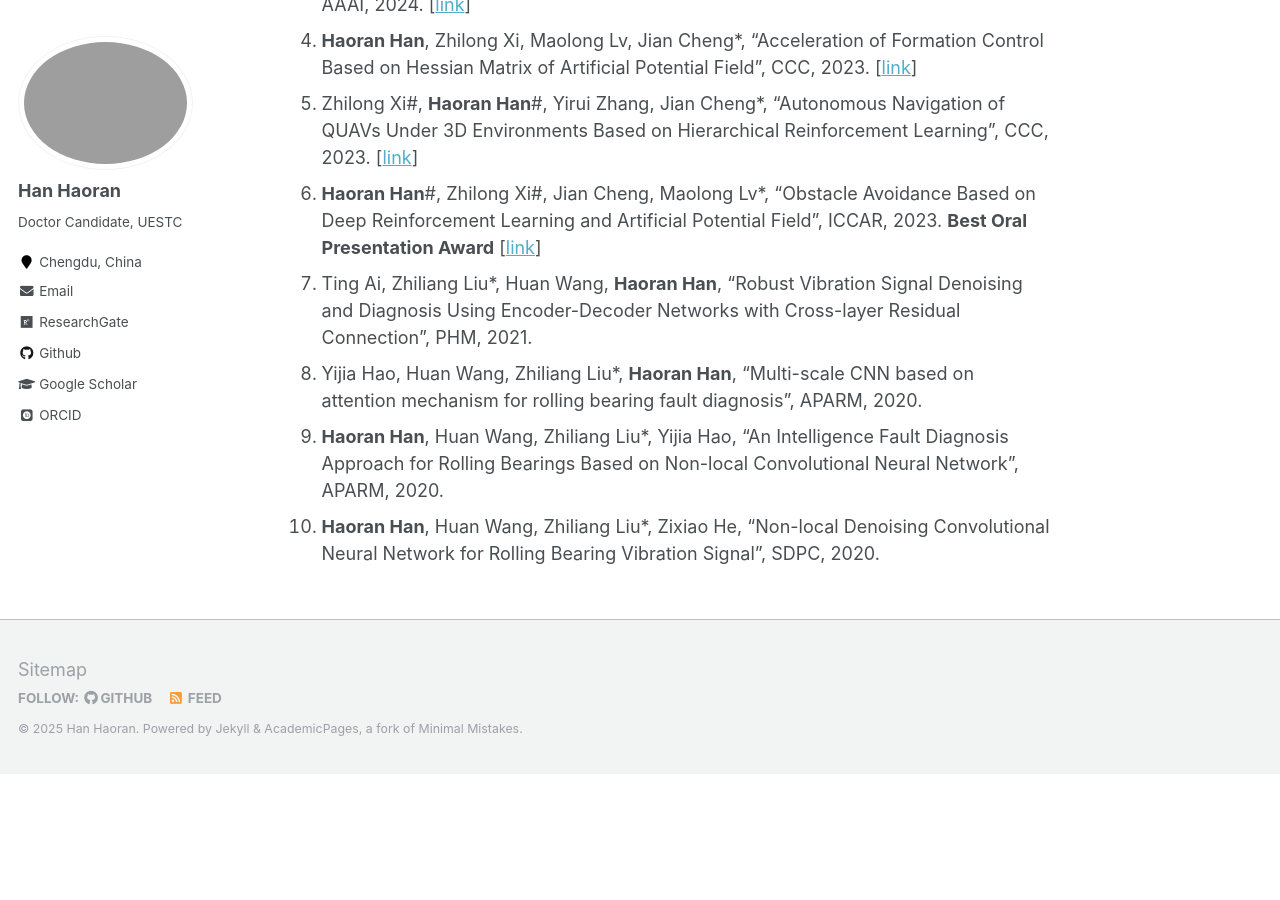
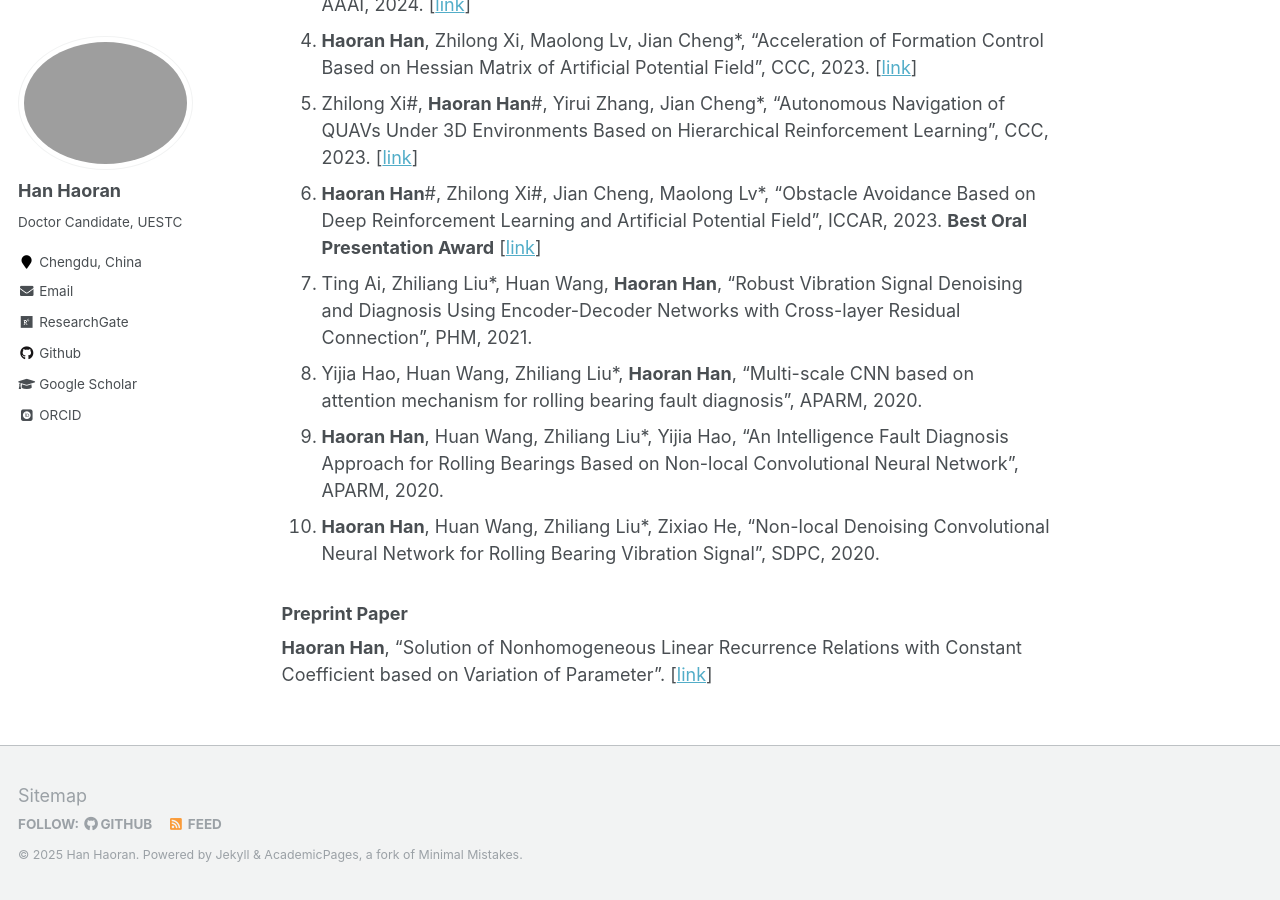
Before and after one commit to Han-Adam/Han-Adam.github.io, a Jekyll site: the page built from _pages/about.md, in a window 1280 px wide and 900 px high, scrolled down 1841 px. Built offline with Jekyll 4.4.1, drawn with Linux system fonts in a browser that asks for light colours; some web fonts are replaced; before the commit the page ends 2615 px from its top, so only the background shows below that; part of the change alters nothing that is shown.

Commit message:
Update about.md

```diff
--- a/_pages/about.md
+++ b/_pages/about.md
@@ -19,15 +19,15 @@ I am chasing my PHD at School of Information and Communication Engineering, Univ
 \# represents equal contribution, * represents corresponding author.
 ### Journal Article
 1. **Haoran Han**, Jian Cheng\*, Maolong Lv\*, Haibin Duan, "Augmenting the Robustness of Tactical Maneuver Decision-Making in Unmanned Aerial Combat Vehicles during Dogfights via Prioritized Population Play with Diversified Partners",  IEEE Transactions on Aerospace and Electronic Systems, Accepted.
-1. **Haoran Han**, Jian Cheng\*, Maolong Lv, Choon Ki Ahn\*, " Enhancing Collision-Free Formation Control in Multiagent Systems: An Approach Based on Time-Derivative of Artificial Potential Functions", IEEE Transactions on Cybernetics, 2025. [[link](https://ieeexplore.ieee.org/document/10993499)]
-2. Yirui Zhang#, **Haoran Han**#, Jian Cheng*, "QUAV Flight Control Based on Axially Symmetric DRL", Neurocomputing, 2025. [[link](https://www.sciencedirect.com/science/article/pii/S0925231225003753)]
-3. Shuliang He#, **Haoran Han**#, Jian Cheng*, "Trajectory Tracking of QUAV Based on Cascade DRL with Feedforward Control", Neurocomputing, 2024. [[link](https://www.sciencedirect.com/science/article/pii/S0925231224018289)]
-4. Zhilong Xi#, **Haoran Han**#, Jian Cheng*, Maolong Lv, "Reducing Oscillations for Obstacle Avoidance in a Dense Environment Using Deep Reinforcement Learning and Time-Derivative of an Artificial Potential Field", Drones, 2024. [[link](https://www.mdpi.com/2504-446X/8/3/85)]
-5. **Haoran Han**, Jian Cheng*, Zhilong Xi, Maolong Lv, "Symmetric Actor–Critic Deep Reinforcement Learning for Cascade Quadrotor Flight Control", Neurocomputing, 2023. [[link](https://www.sciencedirect.com/science/article/pii/S0925231223009128)]
-6. **Haoran Han**, Jian Cheng*, Zhilong Xi, Bingcai Yao, "Cascade Flight Control of Quadrotors Based on
+2. **Haoran Han**, Jian Cheng\*, Maolong Lv, Choon Ki Ahn\*, " Enhancing Collision-Free Formation Control in Multiagent Systems: An Approach Based on Time-Derivative of Artificial Potential Functions", IEEE Transactions on Cybernetics, 2025. [[link](https://ieeexplore.ieee.org/document/10993499)]
+3. Yirui Zhang#, **Haoran Han**#, Jian Cheng*, "QUAV Flight Control Based on Axially Symmetric DRL", Neurocomputing, 2025. [[link](https://www.sciencedirect.com/science/article/pii/S0925231225003753)]
+4. Shuliang He#, **Haoran Han**#, Jian Cheng*, "Trajectory Tracking of QUAV Based on Cascade DRL with Feedforward Control", Neurocomputing, 2024. [[link](https://www.sciencedirect.com/science/article/pii/S0925231224018289)]
+5. Zhilong Xi#, **Haoran Han**#, Jian Cheng*, Maolong Lv, "Reducing Oscillations for Obstacle Avoidance in a Dense Environment Using Deep Reinforcement Learning and Time-Derivative of an Artificial Potential Field", Drones, 2024. [[link](https://www.mdpi.com/2504-446X/8/3/85)]
+6. **Haoran Han**, Jian Cheng*, Zhilong Xi, Maolong Lv, "Symmetric Actor–Critic Deep Reinforcement Learning for Cascade Quadrotor Flight Control", Neurocomputing, 2023. [[link](https://www.sciencedirect.com/science/article/pii/S0925231223009128)]
+7. **Haoran Han**, Jian Cheng*, Zhilong Xi, Bingcai Yao, "Cascade Flight Control of Quadrotors Based on
 Deep Reinforcement Learning", IEEE Robotics and Automation Letters, 2022. [[link](https://ieeexplore.ieee.org/document/9850366)]
-7. **Haoran Han**#, Huan Wang#, Zhiliang Liu*, Jiayi Wang, "Intelligent vibration signal denoising method based on non-local fully convolutional neural network for rolling bearings", ISA Transactions, 2022. [[link](https://doi.org/10.1016/j.isatra.2021.04.022)]
-8. Haiwei Bai, Jian Cheng*, Yanzhou Su, Qi Wang, **Haoran Han**, Yijie Zhang, "Multi-Branch Adaptive Hard Region Mining Network for Urban Scene Parsing of High-Resolution Remote-Sensing Images", Remote Sensing, 2022. [[link](https://www.mdpi.com/2072-4292/14/21/5527/htm)]
+8. **Haoran Han**#, Huan Wang#, Zhiliang Liu*, Jiayi Wang, "Intelligent vibration signal denoising method based on non-local fully convolutional neural network for rolling bearings", ISA Transactions, 2022. [[link](https://doi.org/10.1016/j.isatra.2021.04.022)]
+9. Haiwei Bai, Jian Cheng*, Yanzhou Su, Qi Wang, **Haoran Han**, Yijie Zhang, "Multi-Branch Adaptive Hard Region Mining Network for Urban Scene Parsing of High-Resolution Remote-Sensing Images", Remote Sensing, 2022. [[link](https://www.mdpi.com/2072-4292/14/21/5527/htm)]
 
 ### Conference Paper
 1. **Haoran Han**, Jian Cheng, Maolong Lv, "Interpretable DRL-Based Maneuver Decision of UCAV Dogfight", IEEE CSMC, 2024. [[link](https://ieeexplore.ieee.org/document/10831270)]
@@ -41,3 +41,6 @@ Deep Reinforcement Learning", IEEE Robotics and Automation Letters, 2022. [[link
 8. Yijia Hao, Huan Wang, Zhiliang Liu*, **Haoran Han**, "Multi-scale CNN based on attention mechanism for rolling bearing fault diagnosis", APARM, 2020.
 9. **Haoran Han**, Huan Wang, Zhiliang Liu*, Yijia Hao, "An Intelligence Fault Diagnosis Approach for Rolling Bearings Based on Non-local Convolutional Neural Network", APARM, 2020.
 10. **Haoran Han**, Huan Wang, Zhiliang Liu*, Zixiao He, "Non-local Denoising Convolutional Neural Network for Rolling Bearing Vibration Signal", SDPC, 2020.
+
+### Preprint Paper
+**Haoran Han**, "Solution of Nonhomogeneous Linear Recurrence Relations with Constant Coefficient based on Variation of Parameter". [[link](https://www.techrxiv.org/users/787272/articles/1283884-solution-of-nonhomogeneous-linear-recurrence-relations-with-constant-coefficient-based-on-variation-of-parameter)]
```
